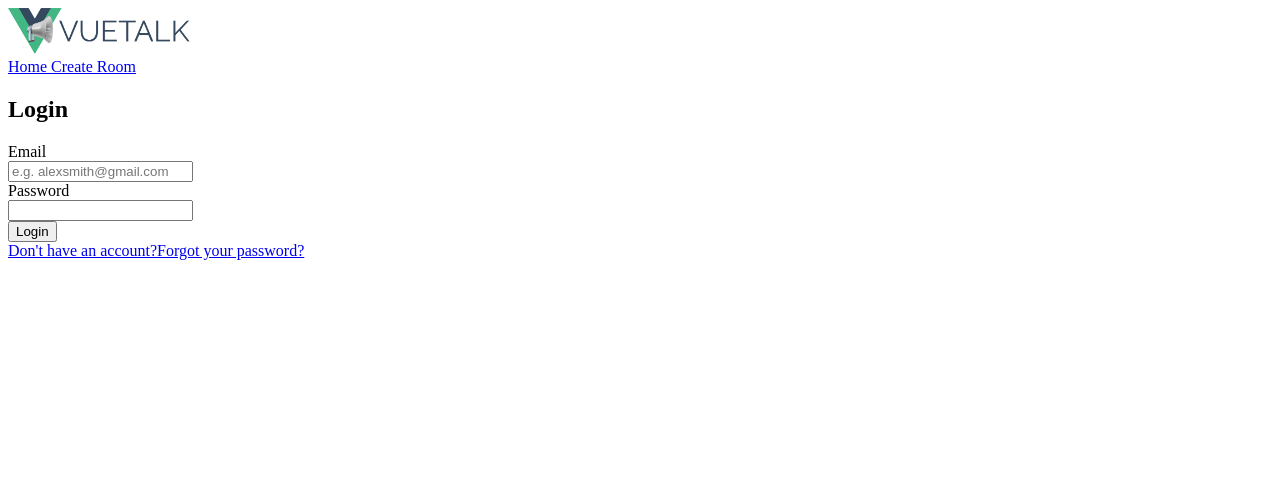
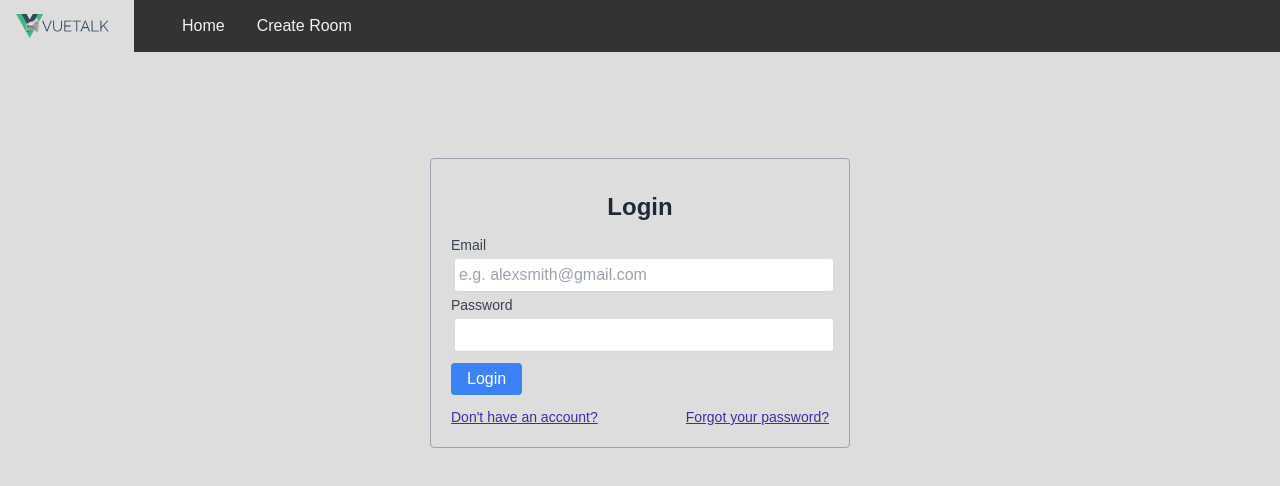
Before and after one commit to Ankuranlabs/escuela-vue-firebase-esencial, a Vue app in the folder vue3/vue3-firebase-esencial/: page /auth in a window 1280 px wide. Shown: the top 486 px of the page. Built offline with nearby package versions, Linux system fonts and the light colour scheme; no server answers; a small style sheet from the web is missing.

Commit message:
style: The login screen

```diff
--- a/vue3/vue3-firebase-esencial/public/index.html
+++ b/vue3/vue3-firebase-esencial/public/index.html
@@ -7,6 +7,52 @@
     <link rel="icon" href="<%= BASE_URL %>favicon.ico">
     <link rel="stylesheet" href="https://cdnjs.cloudflare.com/ajax/libs/cssgram/0.1.10/cssgram.min.css">
     <title><%= htmlWebpackPlugin.options.title %></title>
+    <style>
+    * {
+  box-sizing: border-box;
+  font-family: Arial, Helvetica, sans-serif;
+}
+
+body {
+  margin: 0;
+  font-family: Arial, Helvetica, sans-serif;
+}
+
+/* Style the top navigation bar */
+.navbar {
+  overflow: hidden;
+  background-color: #333;
+}
+
+/* Style the topnav links */
+.navbar a {
+  float: left;
+  display: block;
+  color: #f2f2f2;
+  text-align: center;
+  padding: 14px 16px;
+  text-decoration: none;
+}
+
+/* Change color on hover */
+.navbar a:hover {
+  background-color: #ddd;
+  color: black;
+}
+
+/* Style the content */
+.section {
+  background-color: #ddd;
+  padding: 10px;
+  height: 200px; /* Should be removed. Only for demonstration */
+}
+
+/* Style the footer */
+.footer {
+  background-color: #f1f1f1;
+  padding: 10px;
+}
+</style>
   </head>
   <body>
     <noscript>
--- a/vue3/vue3-firebase-esencial/src/App.vue
+++ b/vue3/vue3-firebase-esencial/src/App.vue
@@ -1,9 +1,16 @@
 <template>
   <div id="app">
     <NavBarComponent />
-    <transition name="fade" mode="out-in">
+
+    <!--transition name="fade" mode="out-in">
       <router-view />
-    </transition>
+    </transition-->
+
+    <router-view v-slot="{ Component }">
+      <transition>
+        <component :is="Component" />
+      </transition>
+    </router-view>
   </div>
 </template>
 
@@ -19,12 +26,14 @@ export default {
 </script>
 
 <style scoped>
-/*.fade-enter-active,
+
+
+.fade-enter-active,
 .fade-leave-active {
   transition: opacity 0.2s;
 }
 .fade-enter,
 .fade-leave-to {
   opacity: 0;
-}*/
+}
 </style>
--- /dev/null
+++ b/vue3/vue3-firebase-esencial/src/assets/css/app.css
@@ -0,0 +1,8 @@
+@import "tailwindcss/base";
+@import "tailwindcss/components";
+@import "tailwindcss/utilities";
+@import "./utils.css";
+@import "./forms.css";
+@import "./buttons.css";
+@import "./tables.css";
+@import "./panels.css";
--- /dev/null
+++ b/vue3/vue3-firebase-esencial/src/assets/css/buttons.css
@@ -0,0 +1,23 @@
+.btn {
+    @apply text-white py-1 px-4 rounded transition;
+}
+
+.btn-danger {
+    @apply bg-red-500 hover:bg-red-700;
+}
+
+.btn-default {
+    @apply bg-gray-500 hover:bg-gray-700;
+}
+
+.btn-primary {
+    @apply bg-blue-500 hover:bg-blue-700;
+}
+
+.btn-success {
+    @apply bg-green-500 hover:bg-green-700;
+}
+
+.btn-xs {
+    @apply text-xs px-2;
+}
--- /dev/null
+++ b/vue3/vue3-firebase-esencial/src/assets/css/forms.css
@@ -0,0 +1,21 @@
+/* forms */
+input[type="text"],
+input[type="email"],
+input[type="url"],
+input[type="password"],
+input[type="number"],
+input[type="date"],
+input[type="datetime-local"],
+input[type="month"],
+input[type="search"],
+input[type="tel"],
+input[type="time"],
+input[type="week"],
+input[multiple],
+textarea,
+select {
+    @apply block w-full rounded-sm border-gray-300 shadow-sm p-1 m-1;
+}
+.form-error {
+    @apply text-red-500 text-sm mt-1;
+}
--- /dev/null
+++ b/vue3/vue3-firebase-esencial/src/assets/css/panels.css
@@ -0,0 +1,3 @@
+.panel {
+    @apply bg-white shadow sm:rounded px-4 py-4;
+}
--- /dev/null
+++ b/vue3/vue3-firebase-esencial/src/assets/css/tables.css
@@ -0,0 +1,20 @@
+.table-data__wrapper {
+    @apply overflow-x-auto border shadow border-gray-200 sm:rounded;
+}
+.table-data {
+    @apply min-w-full divide-y divide-gray-200;
+}
+.table-data thead {
+    @apply bg-gray-50;
+}
+
+.table-data th {
+    @apply px-6 py-3 text-left text-xs font-medium text-gray-500 uppercase tracking-wider;
+}
+
+.table-data tbody {
+    @apply bg-white divide-y divide-gray-200;
+}
+.table-data td {
+    @apply px-6 py-4 whitespace-nowrap;
+}
--- /dev/null
+++ b/vue3/vue3-firebase-esencial/src/assets/css/utils.css
@@ -0,0 +1,3 @@
+.dummy, .dummy * {
+  outline: 1px dotted red;
+}
--- a/vue3/vue3-firebase-esencial/src/components/NavBarComponent.vue
+++ b/vue3/vue3-firebase-esencial/src/components/NavBarComponent.vue
@@ -1,5 +1,5 @@
 <template>
-  <div class="container">
+  <div class="w-full">
     <nav class="navbar" role="navigation" aria-label="main navigation">
       <div class="navbar-brand">
         <router-link :to="{ name: 'home' }" class="navbar-item">
@@ -94,7 +94,7 @@ export default {
   max-height: none;
 }
 .navbar__logo {
-  width: 200px;
+  width: 102px;
   height: auto;
 }
 </style>
--- a/vue3/vue3-firebase-esencial/src/main.js
+++ b/vue3/vue3-firebase-esencial/src/main.js
@@ -2,7 +2,8 @@ import { createApp } from "vue";
 import App from "./App.vue";
 import router from './router'
 import store from './store'
-import "tailwindcss/tailwind.css";
+//import "tailwindcss/tailwind.css";
+import "./assets/css/app.css"
 
 
 import {db} from "./firebase";
--- a/vue3/vue3-firebase-esencial/src/views/AuthView.vue
+++ b/vue3/vue3-firebase-esencial/src/views/AuthView.vue
@@ -1,18 +1,18 @@
 <template>
-  <article class="section">
-    <div class="container">
+  <article class="section h-screen">
+    <div class="w-1/3 m-auto mt-24">
       <div class="columns">
-        <div class="column is-half is-offset-one-quarter">
+        <!--div class="column is-half is-offset-one-quarter"-->
+        <div class="border border-gray-400 p-5 rounded">
           <!-- Login form -->
           <template v-if="action === 'login'">
-            <h1 class="title has-text-centered">Login</h1>
+            <h1 class="font-bold text-2xl text-gray-800 text-center m-3">Login</h1>
             <form @submit.prevent="doLogin">
               <div class="field">
-                <label class="label">Email</label>
+                <label class="block font-medium text-sm text-gray-700">Email</label>
                 <div class="control">
                   <input
                     v-model="userData.email"
-                    class="input"
                     type="email"
                     placeholder="e.g. alexsmith@gmail.com"
                     required
@@ -21,32 +21,32 @@
               </div>
 
               <div class="field">
-                <label class="label">Password</label>
+                <label class="block font-medium text-sm text-gray-700">Password</label>
                 <div class="control">
                   <input
                     v-model="userData.password"
-                    class="input"
                     type="password"
                     required
                   />
                 </div>
               </div>
 
-              <div class="field has-text-right">
-                <div class="control">
+
+                <div class="my-3">
                   <button
                     type="submit"
-                    class="button is-link"
+                    class="btn btn-primary"
                     :class="{ 'is-loading': isLoading }"
                   >
                     Login
                   </button>
                 </div>
-              </div>
-              <a class="is-block" href="#" @click="action = 'register'"
+              <div class="flex justify-between">
+              <a class="underline text-sm text-indigo-800" href="#" @click="action = 'register'"
                 >Don't have an account?</a
               >
-              <a href="#" @click="action = 'reset'">Forgot your password?</a>
+              <a href="#" class="underline text-sm text-indigo-800" @click="action = 'reset'">Forgot your password?</a>
+              </div>
             </form>
           </template>
           <!-- End of login form -->
@@ -97,7 +97,7 @@
                 <div class="control">
                   <button
                     type="submit"
-                    class="button is-link"
+                    class="btn btn-primary"
                     :class="{ 'is-loading': isLoading }"
                   >
                     Register
@@ -130,7 +130,7 @@
                 <div class="control">
                   <button
                     type="submit"
-                    class="button is-link"
+                    class="btn btn-primary"
                     :class="{ 'is-loading': isLoading }"
                   >
                     Reset
```
